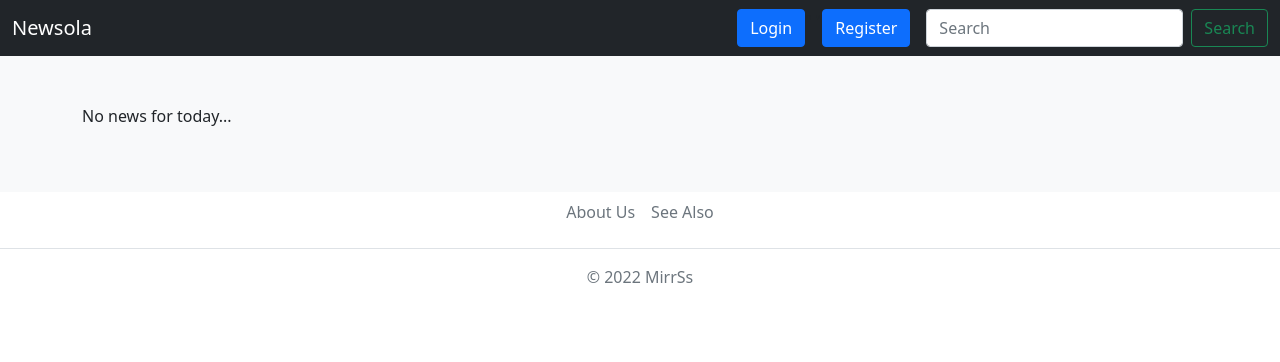
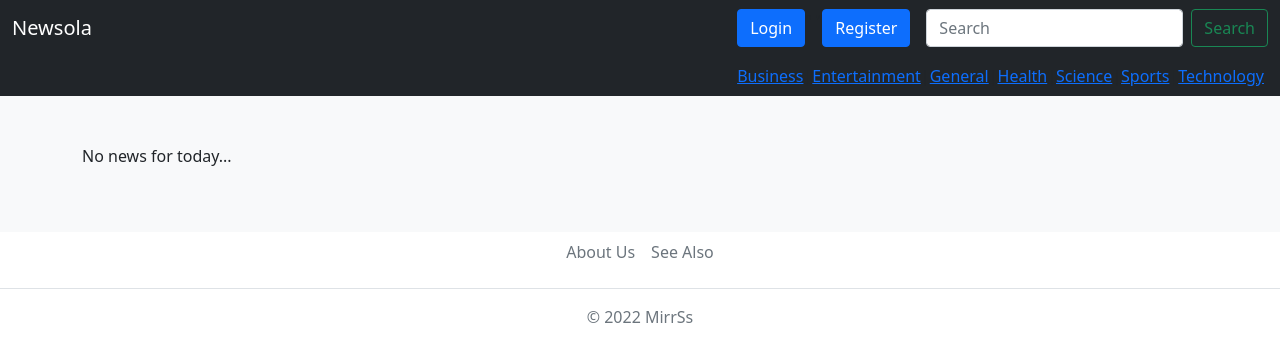
Before and after one commit to MirrSs/newsola, a Django app: template newsola/news/templates/news/index.html in a window 1280 px wide. Shown: the top 362 px of the page. Run offline with Django 4.2, Linux system fonts and the light colour scheme; the template is opened without the code that fills it, so the values that code supplies are empty.

Commit message:
categories added

```diff
--- a/newsola/news/models.py
+++ b/newsola/news/models.py
@@ -1,5 +1,7 @@
+from sre_parse import CATEGORIES
 from django.db import models
 from django.utils import timezone
+from enum import Enum
 import datetime
 
 from django.contrib.auth.models import AbstractUser
@@ -12,7 +14,6 @@ LANGUAGE_CHOICE = (
     ("fr", "Français"),
     ("it", "Italiano"),
 )
-
 
 # Create your models here.
 
--- a/newsola/news/templates/news/index.html
+++ b/newsola/news/templates/news/index.html
@@ -1,5 +1,16 @@
 {% extends 'news/nav.html' %}
 {% block content %}
+<nav style="float:center" class="navbar navbar-expand-lg navbar-dark bg-dark" aria-label="Offcanvas navbar large">
+  <ul class="navbar-nav justify-content-end flex-grow-1 pe-3">
+    <li class="nav-item"><a href="{% url 'index' "bussines" %}">Business</a></li> |
+    <li class="nav-item"><a href="{% url 'index' "entertainment" %}">Entertainment</a></li> |
+    <li class="nav-item"><a href="{% url 'index' "general" %}">General</a></li> |
+    <li class="nav-item"><a href="{% url 'index' "health" %}">Health</a></li> |
+    <li class="nav-item"><a href="{% url 'index' "science" %}">Science</a></li> |
+    <li class="nav-item"><a href="{% url 'index' "sports" %}">Sports</a></li> |
+    <li class="nav-item"><a href="{% url 'index' "technology" %}">Technology</a></li>
+  </ul>
+</nav>
 <div class="album py-5 bg-light">
   <div class="container">
 
--- a/newsola/news/templates/news/nav.html
+++ b/newsola/news/templates/news/nav.html
@@ -35,7 +35,7 @@
     <div class="wrapper_text">
       <nav class="navbar navbar-expand-lg navbar-dark bg-dark" aria-label="Offcanvas navbar large">
         <div class="container-fluid">
-          <a class="navbar-brand" href="{% url 'index' %}">Newsola</a>
+          <a class="navbar-brand" href="{% url 'index' "general" %}">Newsola</a>
           <button class="navbar-toggler" type="button" data-bs-toggle="offcanvas" data-bs-target="#offcanvasNavbar2" aria-controls="offcanvasNavbar2">
             <span class="navbar-toggler-icon"></span>
           </button>
@@ -74,6 +74,7 @@
           </div>
         </div>
       </nav>
+
         {% block content %}
         {% endblock %}
         <!-- py-3 my-4 -->
--- a/newsola/news/urls.py
+++ b/newsola/news/urls.py
@@ -3,7 +3,8 @@ from django.urls import path
 from . import views
 
 urlpatterns = [
-    path('', views.index, name='index'),
+    path('<str:category>', views.index, name='index'),
+    path('',views.general_view,name="general"),
     #auth
     path('sign',views.sign_view,name='signin'),
     path('signout',views.signout_view,name='signout'),
```
Also changed, not shown: newsola/news/services/news_api.py (+5 -2 lines), newsola/news/views.py (+6 -1 lines).
